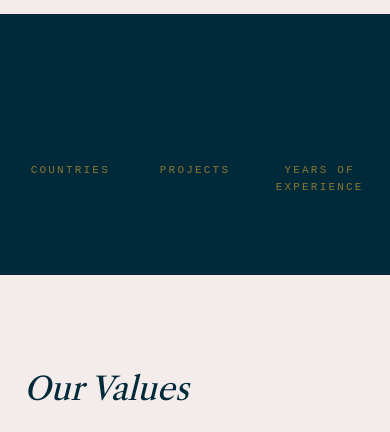
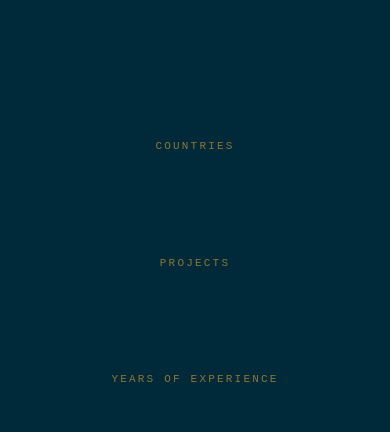
Before and after one commit to ViBaTo/omio-web, a Next.js app: page /en/nosotros in a window 390 px wide. Shown: the part 1565-1997 px from the top of the page. Built offline with nearby package versions, Linux system fonts and the light colour scheme; a web font is replaced by a local one.

Commit message:
fix(mobile): stats de Nosotros colapsan en móvil y gap escalable

```diff
--- a/src/app/[locale]/nosotros/NosotrosContent.tsx
+++ b/src/app/[locale]/nosotros/NosotrosContent.tsx
@@ -40,7 +40,7 @@ export default function NosotrosContent() {
         className='py-24 md:py-32 px-6 md:px-12 lg:px-24'
         style={{ backgroundColor: '#F3ECEB' }}
       >
-        <div className='max-w-7xl mx-auto grid grid-cols-1 lg:grid-cols-2 gap-16 items-center'>
+        <div className='max-w-7xl mx-auto grid grid-cols-1 lg:grid-cols-2 gap-10 lg:gap-16 items-center'>
           <motion.div
             className='relative overflow-hidden'
             initial={{ opacity: 0, x: -60 }}
@@ -86,7 +86,7 @@ export default function NosotrosContent() {
         className='py-20 md:py-28 px-6 md:px-12 lg:px-24'
         style={{ backgroundColor: '#002A3A' }}
       >
-        <div className='max-w-5xl mx-auto grid grid-cols-3 gap-8 md:gap-16'>
+        <div className='max-w-5xl mx-auto grid grid-cols-1 sm:grid-cols-3 gap-8 md:gap-16'>
           {STATS.map((stat) => (
             <div key={stat.labelKey} className='text-center'>
               <CounterAnimation
```
